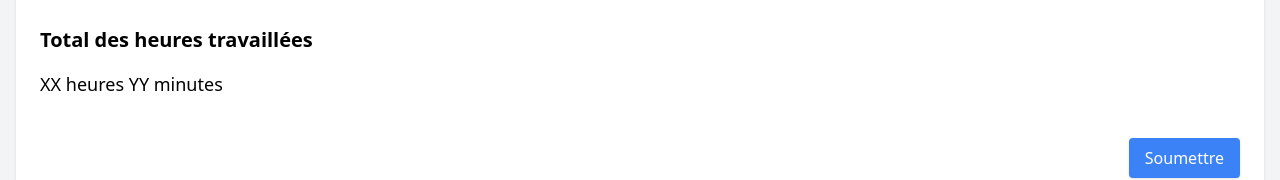
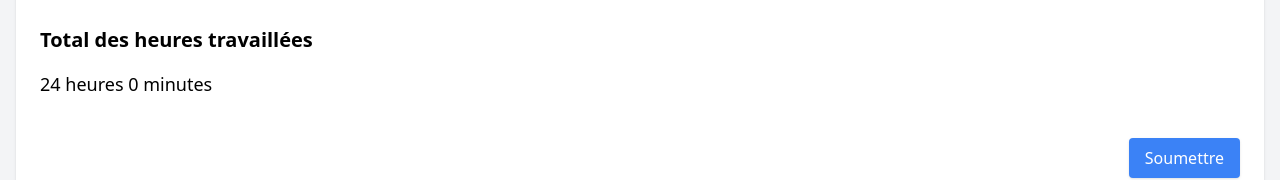
Before and after one commit to tonytangdev/tai-tools, a Next.js app: page /tai-time in a window 1280 px wide. Shown: the part 918-1098 px from the top of the page. Built offline with nearby package versions, Linux system fonts and the light colour scheme.

Commit message:
feat: Calculate and display total worked hours and minutes
This commit adds a new function computeTotalHours

```diff
--- a/pages/tai-time/index.tsx
+++ b/pages/tai-time/index.tsx
@@ -3,10 +3,11 @@ import dayjs from "dayjs";
 import Head from "next/head";
 import { useReducer } from "react";
 import { ACTIONS } from "./types";
-import { defaultState, formReducer } from "./utils";
+import { computeTotalHours, defaultState, formReducer } from "./utils";
 
 export default function TaiTime() {
   const [state, dispatch] = useReducer(formReducer, defaultState());
+  const { hours, minutes } = computeTotalHours(state.days);
   return (
     <>
       <Head>
@@ -99,7 +100,9 @@ export default function TaiTime() {
                 <h2 className="text-xl font-semibold mb-4">
                   Total des heures travaillées
                 </h2>
-                <p className="text-lg font-medium">XX heures YY minutes</p>
+                <p className="text-lg font-medium">
+                  {hours} heures {minutes} minutes
+                </p>
               </div>
 
               <div className="mt-6 flex justify-end">
--- a/pages/tai-time/utils.ts
+++ b/pages/tai-time/utils.ts
@@ -140,3 +140,18 @@ export const computePeriod = (start: dayjs.Dayjs | number | string, end?: dayjs.
         days: days,
     };
 }
+
+export function computeTotalHours(days: DaysType) {
+    let totalHours = 0;
+    let totalMinutes = 0;
+    for (const day in days) {
+        totalHours += days[day].hours || 0;
+        totalMinutes += days[day].minutes || 0;
+    }
+    totalHours += Math.floor(totalMinutes / 60);
+    totalMinutes = totalMinutes % 60;
+    return {
+        hours: totalHours,
+        minutes: totalMinutes,
+    };
+}
```
